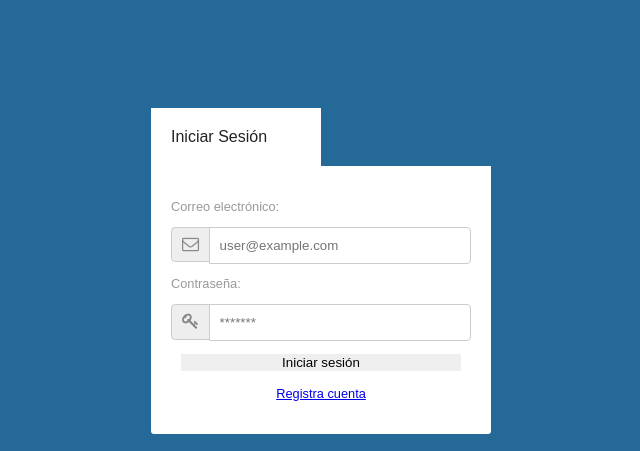
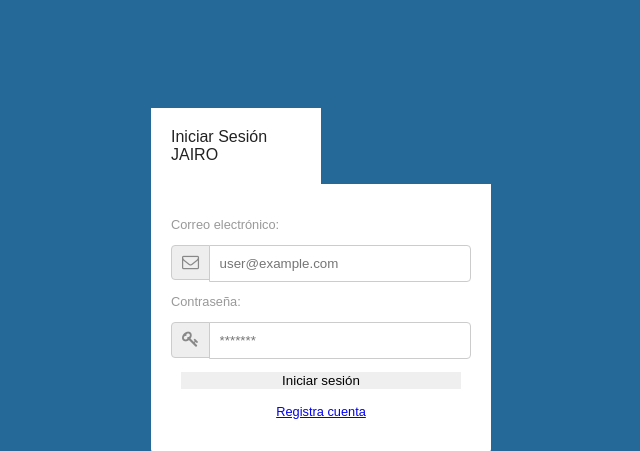
Before and after one commit to jairojas16/web, a PHP site: page / in a window 1280 px wide. Shown: the top 451 px of the page, without its empty margins (319-959 px from the left). Run offline with PHP 8.4, Linux system fonts and the light colour scheme; some libraries are stand-ins or nearby versions.

Commit message:
Update index.php

```diff
--- a/index.php
+++ b/index.php
@@ -108,7 +108,7 @@
 <body>
 	<div id="menu">
 		<ul>
-			<li><a href="#" class="active">Iniciar Sesión</a></li>
+			<li><a href="#" class="active">Iniciar Sesión JAIRO</a></li>
 		</ul>
 	</div>
 	<div id="formularios">
```
